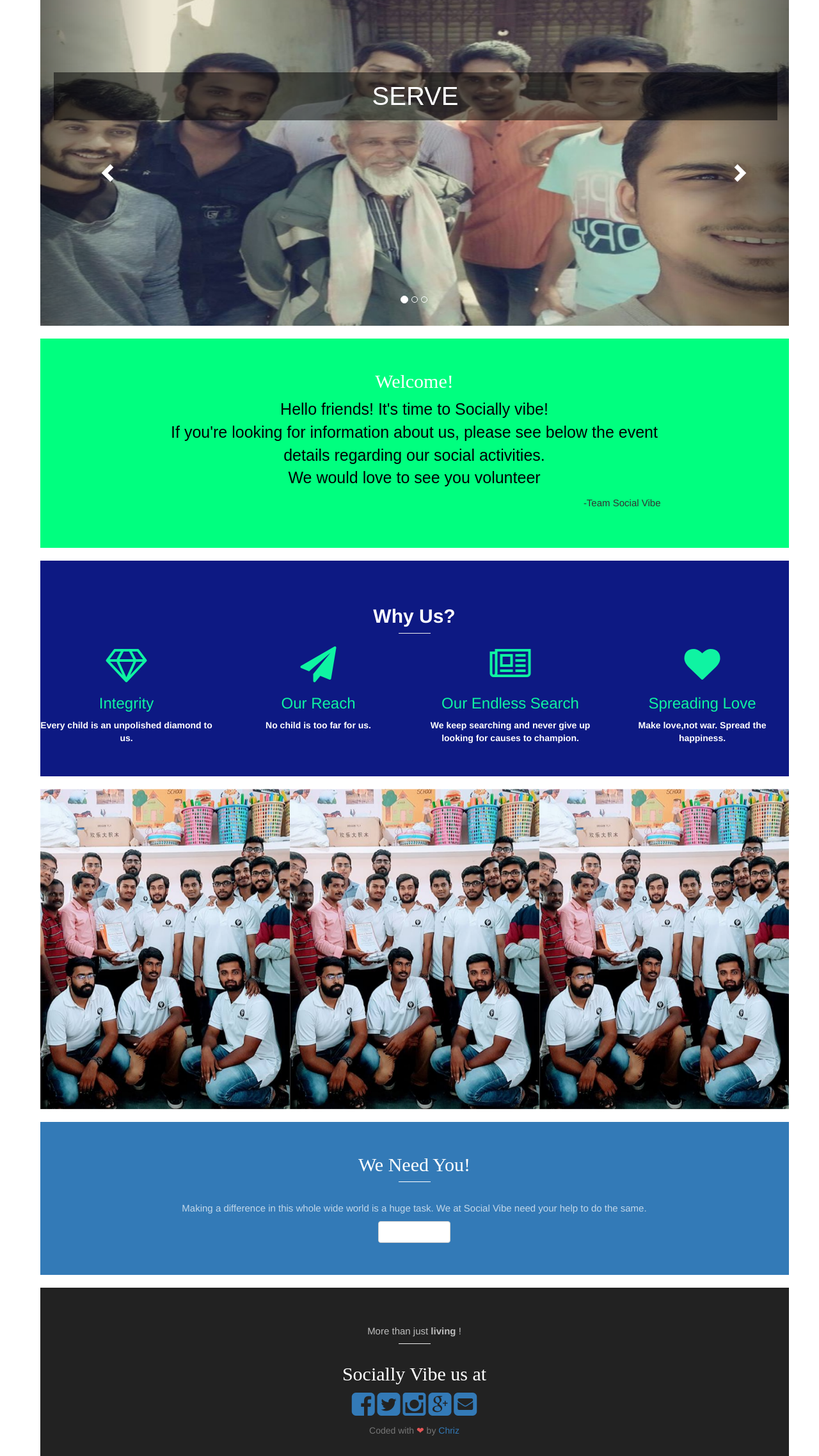
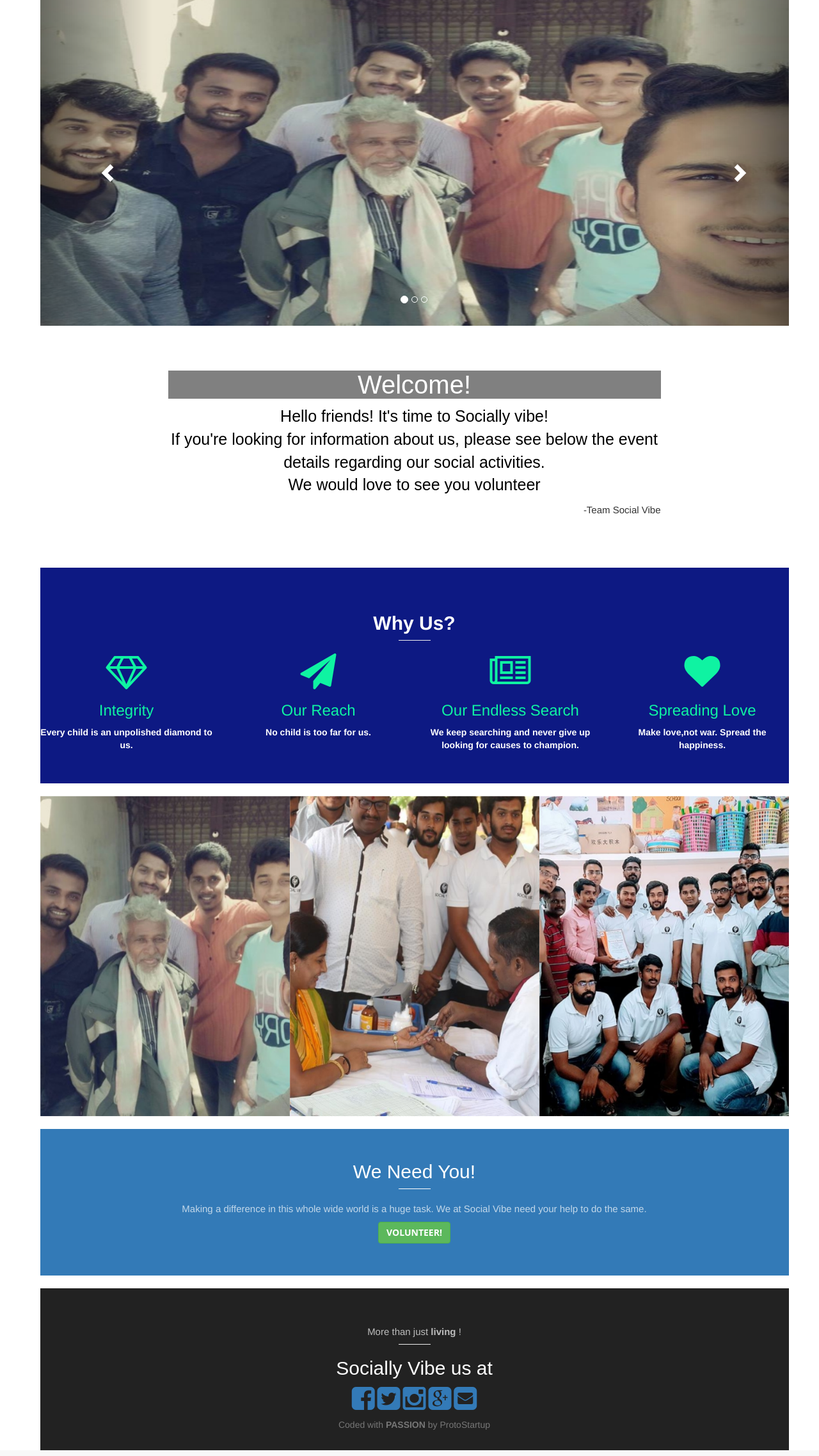
Before and after one commit to protostartup/djSocialVibe, a Django app: page / in a window 1280 px wide. Shown: the part 74-2349 px from the top of the page at 64% size. Run offline with Django 3.2, Linux system fonts and the light colour scheme; some libraries are stand-ins or nearby versions.

Commit message:
images and footer

```diff
--- a/bigday/static/bigday/css/creative.css
+++ b/bigday/static/bigday/css/creative.css
@@ -59,7 +59,7 @@ h6 {
 
 .textimage
 {
-	font-family: "Raleway",sans-serif;
+	font-family: Arial, Helvetica, sans-serif;;
     font-size: 40px;
     line-height: 75px;
     color: white;
@@ -302,9 +302,17 @@ header .header-content .header-content-inner p {
 .section-heading {
 	margin-top: 0;
 	color:white;
-	font-family: "kulturista-web", serif;
+	font-family: Arial, Helvetica, sans-serif;
+	font-size:30px;
 }
-
+.section-heading1{
+	margin-top: 0;
+	color:white;
+	background-color:grey;
+	font-family: Arial, Helvetica, sans-serif;
+	font-size:40px;
+	font-family: 'Comfortaa', 'Century Gothic', Arial;
+}
 .service-box {
     margin: 50px auto 0;
     max-width: 400px;
--- a/bigday/templates/home.html
+++ b/bigday/templates/home.html
@@ -27,7 +27,7 @@
 .project {
 width: 100%;
 height: 500px;
-background-image: url("{% static 'bigday/images/images/socialvibeteam.jpg' %}");
+background-image: url("{% static 'bigday/images/images/mesocial1.jpg' %}");
 background-size: cover;
 background-position: center;
 padding: 0 !important;
@@ -35,11 +35,11 @@ float:left;
 }
 
 .project-2 {
-background-image: url("{% static 'bigday/images/images/socialvibeteam.jpg' %}");
+background-image: url("{% static 'bigday/images/images/socialvibedonate2.jpg' %}");
 }
 
 .project-3 {
-background-image: url("{% static 'bigday/images/images/socialvibeteam.jpg' %}");
+background-image: url("{% static 'bigday/images/images/socialvibeteam3.jpg' %}");
 }
 
 .project-4 {
@@ -303,12 +303,12 @@ data-slide-to="0" class="active"></li>
 			    <div class="item active">
 			    	<img src="{% static 'bigday/images/images/mesocial1.jpg' %}" alt="First slide">
                     <!-- Static Header -->
-                    <div class="header-text hidden-xs">
-                        <div class="text-center col-xm-12">
+                    <div class="header-text">
+                        <div class="col-xm-12 text-center">
 
-                             <h2 class = "textimage">
+                             <!-- <h2 class = "textimage">
                             	Serve
-                            </h2>
+                            </h2> -->
                            <!--<div class="">
                                 <a class="btn btn-theme btn-sm btn-min-block" href="#">Login</a><a class="btn btn-theme btn-sm btn-min-block" href="#">Register</a></div> -->
                         </div>
@@ -317,11 +317,11 @@ data-slide-to="0" class="active"></li>
 			    <div class="item">
 			    	<img src="{% static 'bigday/images/images/socialvibeteam3.jpg' %}" alt="Second slide">
 			    	<!-- Static Header -->
-                    <div class="header-text hidden-xs">
-                        <div class="text-center">
-                            <h2 class = "col-xm-12 textimage">
+                   <div class="header-text">
+                        <div class="col-xm-12 text-center">
+                            <!--<h2 class = "col-xm-12 textimage">
                                Share
-                            </h2>
+                            </h2> -->
                            <!-- <div class="">
                                 <a class="btn btn-theme btn-sm btn-min-block" href="#">Login</a><a class="btn btn-theme btn-sm btn-min-block" href="#">Register</a></div>-->
                         </div>
@@ -330,11 +330,11 @@ data-slide-to="0" class="active"></li>
 			    <div class="item">
 			    	<img src="{% static 'bigday/images/images/socialvibedonate2.jpg' %}" alt="Third slide">
 			    	<!-- Static Header -->
-                    <div class="header-text hidden-xs">
-                        <div class="col-xm-12 text-center">
-                            <h2 class = "textimage">
+                    <div class="header-text">
+                       <div class="col-xm-12 text-center">
+                             <!--<h2 class = "textimage">
                                Support
-                            </h2>
+                            </h2>-->
                             <!--<div class="">
                                 <a class="btn btn-theme btn-sm btn-min-block" href="#">Login</a><a class="btn btn-theme btn-sm btn-min-block" href="#">Register</a></div> -->
                         </div>
@@ -356,11 +356,10 @@ data-slide-to="0" class="active"></li>
 </header>
 <div style="margin-left:15px">
     <section class="" id="welcome" data-aos="fade-left" data-aos-duration="2000" >
-        <div class="container bg-info" id="space2" style = "background-color:Springgreen">
+        <div class="container bg-info" id="space2" style = "background-color:white">
             <div class="row">
                 <div class="col-lg-8 col-lg-offset-2 text-center" >
-                    <h2 class="section-heading" style = ; font-size:40px;
-					font-family: 'Comfortaa', 'Century Gothic', Arial;">Welcome!</h2>
+                    <h2 class="section-heading1">Welcome!</h2>
 						<p class="paragraph_1">
 					Hello friends! It's time to Socially vibe!</br>
                  	If you're looking for information about us,
@@ -470,11 +469,10 @@ data-slide-to="0" class="active"></li>
             <div class="row">
                 <div class="col-lg-8 col-lg-offset-2 text-center">
                     <h2 class="section-heading">We Need You!</h2>
-                    <hr class="light" style="display:block;margin:0 auto;padding-top: 20px">
+                    <hr class="light" style="display:block;margin:0 auto;padding-top: 10px">
                     <p class="text-faded">Making a difference in this whole wide world is a huge task. We at Social Vibe need your help to do the same.</p>
-                    <a href="/contact/" class="btn btn-default btn-xl">Volunteer!</a>
-					<!-- <a href="/contact/" class = "button" >Volunteer!</a>-->
-                </div>
+                    <a href="/contact/" class="btn btn-success" style="vertical-align:middle">Volunteer!</a>
+				</div>
             </div>
         </div>
     </section>
@@ -510,7 +508,7 @@ data-slide-to="0" class="active"></li>
                 <div class="col-lg-8 col-lg-offset-2 text-center">
                     <h3 class="text-faded"> More than just <b> living </b>!</h3>
 			<hr class="primary" style="display:block;margin:0 auto">
-                    <h2 class="section-heading" style = "padding-top:30px" >Socially Vibe us at</h2>
+                    <h2 class="section-heading" style = "padding-top:20px" >Socially Vibe us at</h2>
                      <!--<p class="text-faded">If you have any questions don't hesitate to reach out!</p>-->
                 </div>
                 <div class="col-lg-8 col-lg-offset-2 text-center">
--- a/bigday/templates/partials/footer.html
+++ b/bigday/templates/partials/footer.html
@@ -13,9 +13,9 @@ Coded with <span class="heart">❤</span> Chriz
     <div class="row">
 <div id="footer" class="text-center text-muted invisible">
 <!--<a href="http://coryandro.com">coryandro.com</a> -->
-Coded with
-<style>.heart{color:#e25555;}</style>
-<span class="heart">❤</span> by <a href="https://www.facebook.com/christopher.kiran.35">Chriz</a></div>
+Coded with <strong>PASSION</strong> by ProtoStartup
+<!--<style>.heart{color:#e25555;}</style>
+<span class="heart">❤</span> by <a href="https://www.facebook.com/christopher.kiran.35">Chriz</a> --></div>
 
 </div>
 </div>
--- a/bigday/views.py
+++ b/bigday/views.py
@@ -12,12 +12,11 @@ def contact(request):
         form = ContactForm()
     else:
         form = ContactForm(request.POST)
-        print("post received")
         if form.is_valid():
-	    messages.success(request, 'Form submission successful')
+	    #messages.success(request,'Form submission successful')
             contact_name = form.cleaned_data['username']
             contact_email = form.cleaned_data['usermail']
-	    contact_subject = form.cleaned_data['subject']
+	    #contact_subject = form.cleaned_data['subject']
             content = form.cleaned_data['message']
             try:
                 email = EmailMessage(contact_name,
```
Also changed, not shown: other parts of bigday/static/bigday/css/creative.css (+0 -38 lines).
